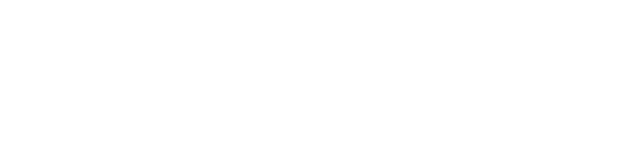
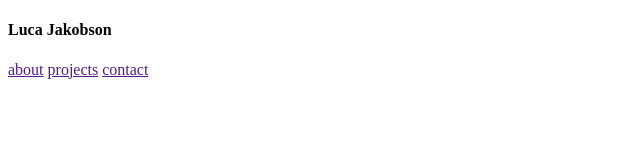
Before and after one commit to lujakob13/mi_portafolio, a plain HTML site: page index.html in a window 1280 px wide. Shown: the whole page, without its empty margins (0-640 px from the left). Drawn offline with Linux system fonts and the light colour scheme.

Commit message:
cree mi header con un menu

```diff
--- a/index.html
+++ b/index.html
@@ -6,6 +6,19 @@
     <title>Document</title>
 </head>
 <body>
-
+    <header>
+        <!-- nombre -->
+        <section class="nombre">
+            <h4>Luca Jakobson</h4>
+        </section>
+        <!-- navbar -->
+        <section>
+            <nav>
+                <a href="">about</a>
+                <a href="">projects</a>
+                <a href="">contact</a>
+            </nav>
+        </section>
+    </header>
 </body>
 </html>
```
